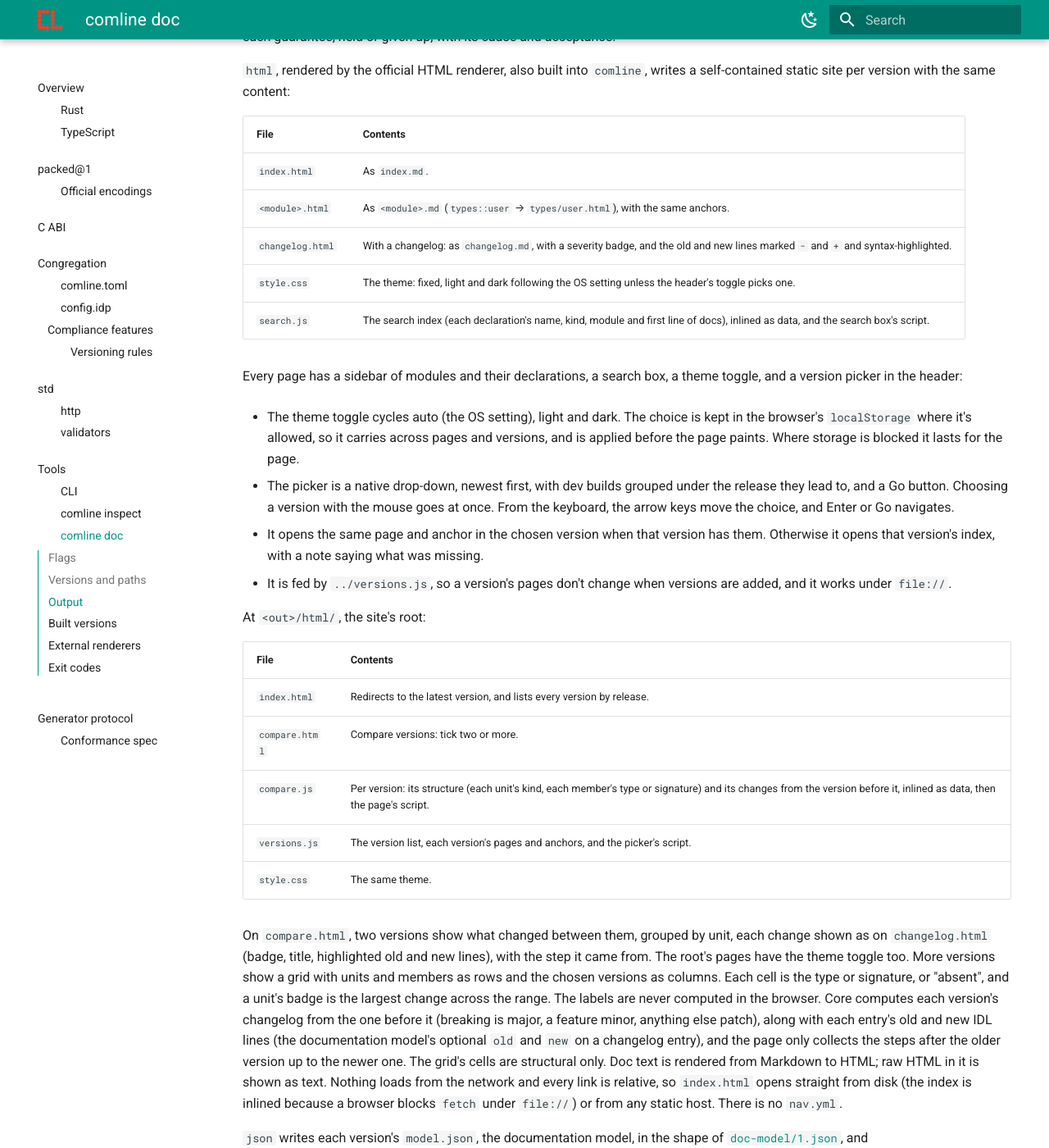
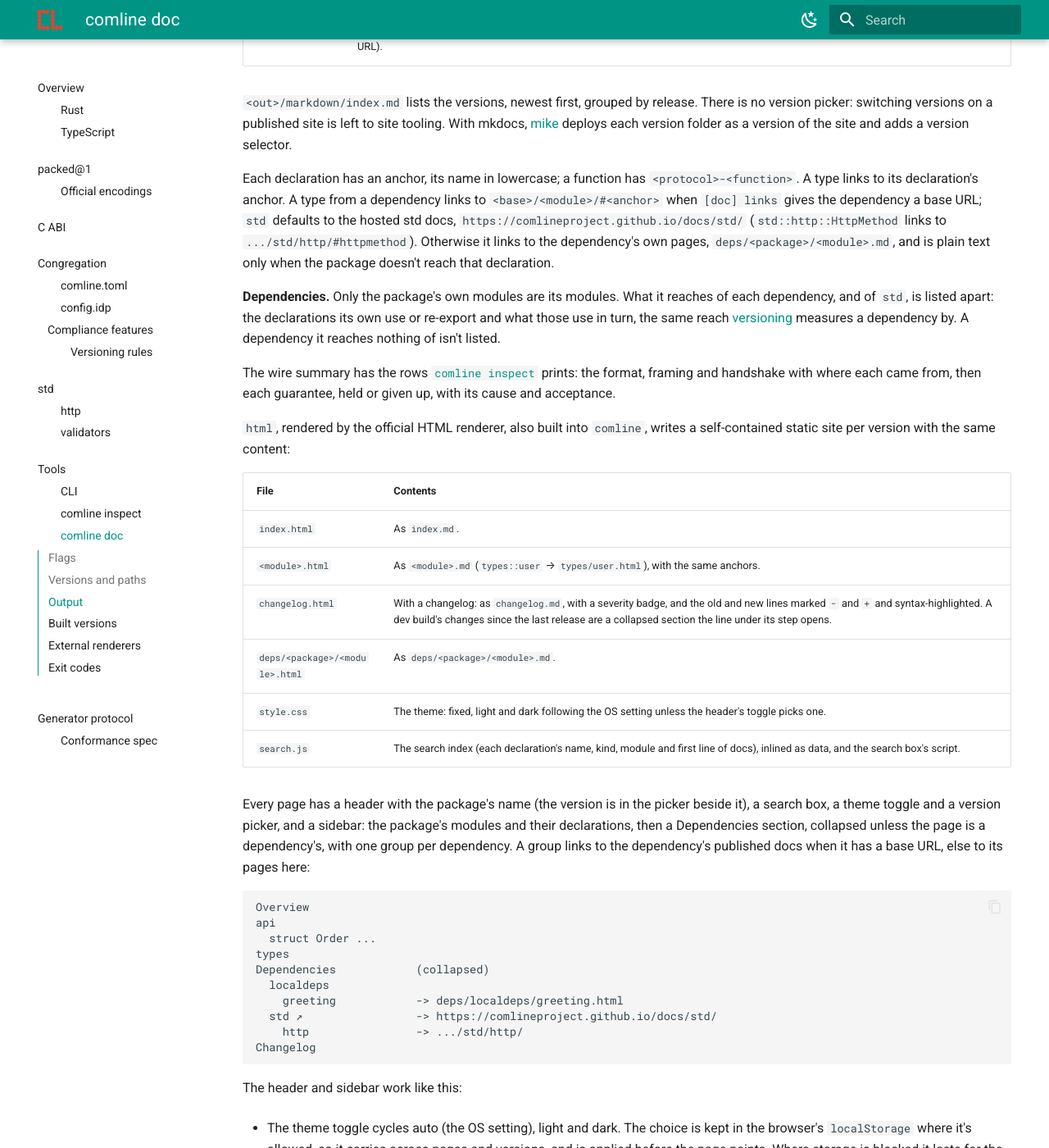
Before and after one commit to ComlineProject/docs, an MkDocs documentation site: the page built from docs/docs/reference/tools/doc.md, in a window 1280 px wide and 1400 px high, scrolled down 2370 px. Shown: the whole window at 82% size. Built offline with MkDocs 1.6.1 and Material for MkDocs 9.7.7, drawn with Linux system fonts in a browser that asks for light colours; the version menu is left out; some of the changed text lies outside the part shown.

Commit message:
docs: comline doc lists dependencies apart; a release's changelog since the previous release
- Only the package's own modules are its modules; what it reaches of each
  dependency and std is listed apart (sidebar section, index table, nav),
  with pages for a dependency without a published URL. std links to its
  hosted docs by default.
- A release's changelog page shows everything since the previous release; a
  dev build's its step and a link to everything since the last release.
- The header shows the package name alone; module tables have column titles.
- doc-model/1.json synced with core#163 (dependencies, changelog span).

````diff
--- a/docs/docs/reference/tools/doc.md
+++ b/docs/docs/reference/tools/doc.md
@@ -52,15 +52,24 @@
   the release it leads to (`0.2.0`).
 - The working tree appears as `unreleased` only when its schemas or headers
   differ from the last build. With nothing built, it is the only version.
-- Each version carries the changelog from the version before it in the list,
-  computed by core with the same rules as `comline diff`. The first version
-  has none.
+- Each version carries the changelog from the version before it in the list
+  (a step), computed by core with the same rules as `comline diff`. The first
+  version has none.
+- A release also carries everything since the previous release, compared
+  directly between the two built versions, and its changelog page shows that
+  (`0.1.0 to 0.2.0`), not the step. A release built from the same files as its
+  last dev build still lists that dev build's changes. The first release, with
+  none before it, shows its step.
+- A dev build (or the unreleased state) after the first build following a
+  release carries its changes since that release too: its page shows its step
+  and links to them. These are measured from the real previous release even
+  when `versions` trims it away.
 - The latest version, which `index.html` points at, is the newest release,
   else the newest dev build, else the unreleased state.
 
 **Caching.** A built version never changes, so its folder is kept between
 runs. `<out>/<format>/.comline-doc.json` records each folder's key: the
-version's commit, the commit of the version before it, the renderer's id and
+version's commit, the commits its changelogs start from, the renderer's id and
 version (for a built-in renderer, its crate version plus a content hash of
 its sources and assets, `0.1.0+<hash>`, and the `comline` version; for
 `[doc] renderer`, the renderer file's hash), the model version and `[doc] links`. A
@@ -77,10 +86,11 @@
 
 | File | Contents |
 |---|---|
-| `index.md` | Package name and version, its `config.idp` `//!` header, a module table, a link to the changelog. |
-| `<module>.md` | Per schema (`types::user` → `types/user.md`): its `//!` header, a table of its declarations, then each one with its `///` docs, annotations, fields and arguments (a field's own docs, else its parent's `/// @name:` line), enum variants, an error's ordinal and message, a validator's targets, parameters and asserts, and each protocol's functions and wire summary. |
-| `changelog.md` | With a changelog: breaking changes, additions and other changes. Each entry is a heading line (its severity, `MAJOR`, `MINOR` or `PATCH`, and a title such as `` `Orders.place`: signature changed `` linking to the declaration), then the change as a fenced `diff` block: the old IDL line with `-`, the new with `+`. An addition has only the `+` line, a removal only the `-` line, and a change with no IDL to show (a docstring, an error's ordinal, guarantees) a sentence instead. |
-| `nav.yml` | A `nav` list for mkdocs or zensical. |
+| `index.md` | Package name and version, its `config.idp` `//!` header, a module table (Module, Summary), a Dependencies table (each dependency and the modules of it the package uses), a link to the changelog. |
+| `<module>.md` | Per schema (`types::user` → `types/user.md`): its `//!` header, a table of its declarations (Item, Summary), then each one with its `///` docs, annotations, fields and arguments (a field's own docs, else its parent's `/// @name:` line), enum variants, an error's ordinal and message, a validator's targets, parameters and asserts, and each protocol's functions and wire summary. |
+| `changelog.md` | With a changelog: breaking changes, additions and other changes. Each entry is a heading line (its severity, `MAJOR`, `MINOR` or `PATCH`, and a title such as `` `Orders.place`: signature changed `` linking to the declaration), then the change as a fenced `diff` block: the old IDL line with `-`, the new with `+`. An addition has only the `+` line, a removal only the `-` line, and a change with no IDL to show (a docstring, an error's ordinal, guarantees) a sentence instead. A release shows its changes since the previous release; a dev build its step, then a link to its changes since the last release, listed below it. |
+| `deps/<package>/<module>.md` | Per module of a dependency without a published base URL: what the package reaches of it, as `<module>.md`. |
+| `nav.yml` | A `nav` list for mkdocs or zensical: the package's modules, then a `Dependencies` section (a dependency's pages, or its published base URL). |
 
 `<out>/markdown/index.md` lists the versions, newest first, grouped by release.
 There is no version picker: switching versions on a published site is left to
@@ -90,7 +100,17 @@
 Each declaration has an anchor, its name in lowercase; a function has
 `<protocol>-<function>`. A type links to its declaration's anchor. A type from
 a dependency links to `<base>/<module>/#<anchor>` when `[doc] links` gives the
-dependency a base URL, and is plain text otherwise.
+dependency a base URL; `std` defaults to the hosted std docs,
+`https://comlineproject.github.io/docs/std/` (`std::http::HttpMethod` links to
+`.../std/http/#httpmethod`). Otherwise it links to the dependency's own pages,
+`deps/<package>/<module>.md`, and is plain text only when the package doesn't
+reach that declaration.
+
+**Dependencies.** Only the package's own modules are its modules. What it
+reaches of each dependency, and of `std`, is listed apart: the declarations its
+own use or re-export and what those use in turn, the same reach
+[versioning](../versioning.md#dependencies) measures a dependency by. A dependency it reaches
+nothing of isn't listed.
 
 The wire summary has the rows [`comline inspect`](inspect.md) prints: the
 format, framing and handshake with where each came from, then each guarantee,
@@ -103,12 +123,32 @@
 |---|---|
 | `index.html` | As `index.md`. |
 | `<module>.html` | As `<module>.md` (`types::user` → `types/user.html`), with the same anchors. |
-| `changelog.html` | With a changelog: as `changelog.md`, with a severity badge, and the old and new lines marked `−` and `+` and syntax-highlighted. |
+| `changelog.html` | With a changelog: as `changelog.md`, with a severity badge, and the old and new lines marked `−` and `+` and syntax-highlighted. A dev build's changes since the last release are a collapsed section the line under its step opens. |
+| `deps/<package>/<module>.html` | As `deps/<package>/<module>.md`. |
 | `style.css` | The theme: fixed, light and dark following the OS setting unless the header's toggle picks one. |
 | `search.js` | The search index (each declaration's name, kind, module and first line of docs), inlined as data, and the search box's script. |
 
-Every page has a sidebar of modules and their declarations, a search box, a
-theme toggle, and a version picker in the header:
+Every page has a header with the package's name (the version is in the
+picker beside it), a search box, a theme toggle and a version picker, and a
+sidebar: the package's modules and their declarations, then a Dependencies
+section, collapsed unless the page is a dependency's, with one group per
+dependency. A group links to the dependency's published docs when it has a
+base URL, else to its pages here:
+
+```text
+Overview
+api
+  struct Order ...
+types
+Dependencies            (collapsed)
+  localdeps
+    greeting            -> deps/localdeps/greeting.html
+  std ↗                 -> https://comlineproject.github.io/docs/std/
+    http                -> .../std/http/
+Changelog
+```
+
+The header and sidebar work like this:
 
 - The theme toggle cycles auto (the OS setting), light and dark. The choice is
   kept in the browser's `localStorage` where it's allowed, so it carries across
@@ -138,15 +178,16 @@
 On `compare.html`, two versions show what changed between them, grouped by
 unit, each change shown as on `changelog.html` (badge, title, highlighted old
 and new lines), with the step it came from. The root's pages have the theme
-toggle too.
+toggle too, and show the package's name alone.
 More versions show a grid with units and members as rows and the chosen
 versions as columns. Each cell is the type or signature, or "absent", and a
 unit's badge is the largest change across the range. The labels are never
-computed in the browser. Core computes each version's changelog from the one
+computed in the browser. Core computes each version's step from the one
 before it (breaking is major, a feature minor, anything else patch), along
 with each entry's old and new IDL lines (the documentation model's optional
 `old` and `new` on a changelog entry), and the
-page only collects the steps after the older version up to the newer one. The
+page only collects the steps after the older version up to the newer one, never
+a release's changes since the previous release. The
 grid's cells are structural only.
 Doc text is rendered from Markdown to HTML; raw HTML in it is shown as text.
 Nothing loads from the network and every link is relative, so `index.html`
@@ -159,15 +200,17 @@
 and each version's `id`, `release`, `kind` and model path. Version 1 of the
 model grows additively: new kinds and fields that may be absent keep the
 version, so a reader should skip a `kind` it doesn't know and ignore unknown
-fields.
+fields. `dependencies` lists what the package reaches of each dependency
+(`package`, and `modules` holding only the units reached), and a changelog's
+`span` says what it covers: `step` (the default, when absent), `release` or
+`since_release`.
 
 ## Built versions
 
 A built version's model comes from its frozen IR and the `//!` headers stored
 with it. A built version keeps no source, so:
 
-- its protocols have no wire summary;
-- a type from a dependency has no link.
+- its protocols have no wire summary.
 
 A version built before headers were stored has no headers. Each page of such a
 version opens with a note saying what it lacks, in both formats.
--- a/docs/docs/schemas/doc-model/1.json
+++ b/docs/docs/schemas/doc-model/1.json
@@ -771,6 +771,14 @@
             "$ref": "#/definitions/ModificationEntry"
           },
           "type": "array"
+        },
+        "span": {
+          "allOf": [
+            {
+              "$ref": "#/definitions/ChangelogSpan"
+            }
+          ],
+          "description": "Which versions it spans. Absent means [`ChangelogSpan::Step`]."
         },
         "to": {
           "type": "string"
@@ -785,6 +793,26 @@
       ],
       "type": "object"
     },
+    "ChangelogSpan": {
+      "description": "Which versions a [`Changelog`] spans.",
+      "oneOf": [
+        {
+          "const": "step",
+          "description": "From the version just before `to`: one step of the history. A\ncomparison across versions composes these.",
+          "type": "string"
+        },
+        {
+          "const": "release",
+          "description": "A release's changes since the previous release (`from`): what the\nrelease's changelog shows, its dev builds' steps composed.",
+          "type": "string"
+        },
+        {
+          "const": "since_release",
+          "description": "A dev build's (or the unreleased state's) changes since the last\nrelease (`from`): everything the release it leads to holds so far.",
+          "type": "string"
+        }
+      ]
+    },
     "Choice": {
       "description": "A resolved encoding: its name, its parameters and where it came from.",
       "properties": {
@@ -807,6 +835,27 @@
         "value",
         "params",
         "source"
+      ],
+      "type": "object"
+    },
+    "Dependency": {
+      "description": "A dependency (or `std`), as far as the documented package reaches it.",
+      "properties": {
+        "modules": {
+          "description": "Its modules the package reaches anything of, each with only the\nunits reached, in declaration order. A module's path is within the\ndependency (`http`, not `std::http`); its header isn't kept.",
+          "items": {
+            "$ref": "#/definitions/Module"
+          },
+          "type": "array"
+        },
+        "package": {
+          "description": "Its name, as the documented package names it (`std` for the\nstandard library); a [`UnitRef::package`] to it says the same.",
+          "type": "string"
+        }
+      },
+      "required": [
+        "package",
+        "modules"
       ],
       "type": "object"
     },
@@ -2120,6 +2169,13 @@
       },
       "type": "array"
     },
+    "dependencies": {
+      "description": "What the package reaches of each dependency, `std` included: one\nentry per dependency package it reaches anything of, by name, in\nname order. Not the package's own: its modules hold only the\ndeclarations the package's own use or re-export, and what those use.\nAbsent in a model from before it was added.",
+      "items": {
+        "$ref": "#/definitions/Dependency"
+      },
+      "type": "array"
+    },
     "model_version": {
       "description": "The model's version when it was produced. Additive changes keep it;\nonly an incompatible one bumps it.",
       "format": "uint32",
````
Also changed, not shown: docs/docs/guide/documenting.md (+22 -16 lines).
